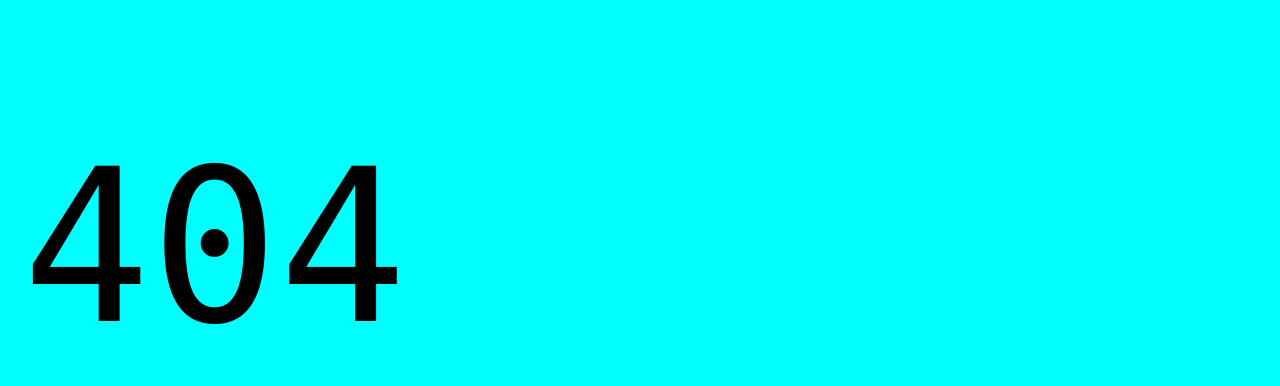
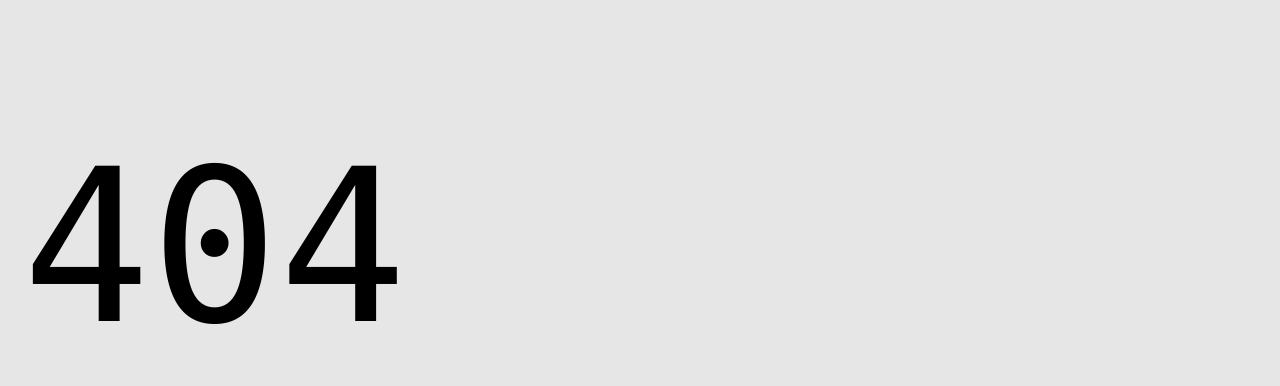
Before and after one commit to vipult2022/franklin-demo-01, a website with bundled scripts: page 404.html in a window 1280 px wide. Shown: the part 61-447 px from the top of the page. Built offline with nearby package versions, Linux system fonts and the light colour scheme; files whose address does not match are found by name.

Commit message:
Update styles.css

```diff
--- a/styles/styles.css
+++ b/styles/styles.css
@@ -14,7 +14,7 @@
   /* colors */
   --link-color: #035fe6;
   --link-hover-color: #136ff6;
-  --background-color: cyan;
+  --background-color: #e6e6e6;
   --overlay-background-color: #eee;
   --highlight-background-color: #ccc;
   --text-color: magenta;
```
